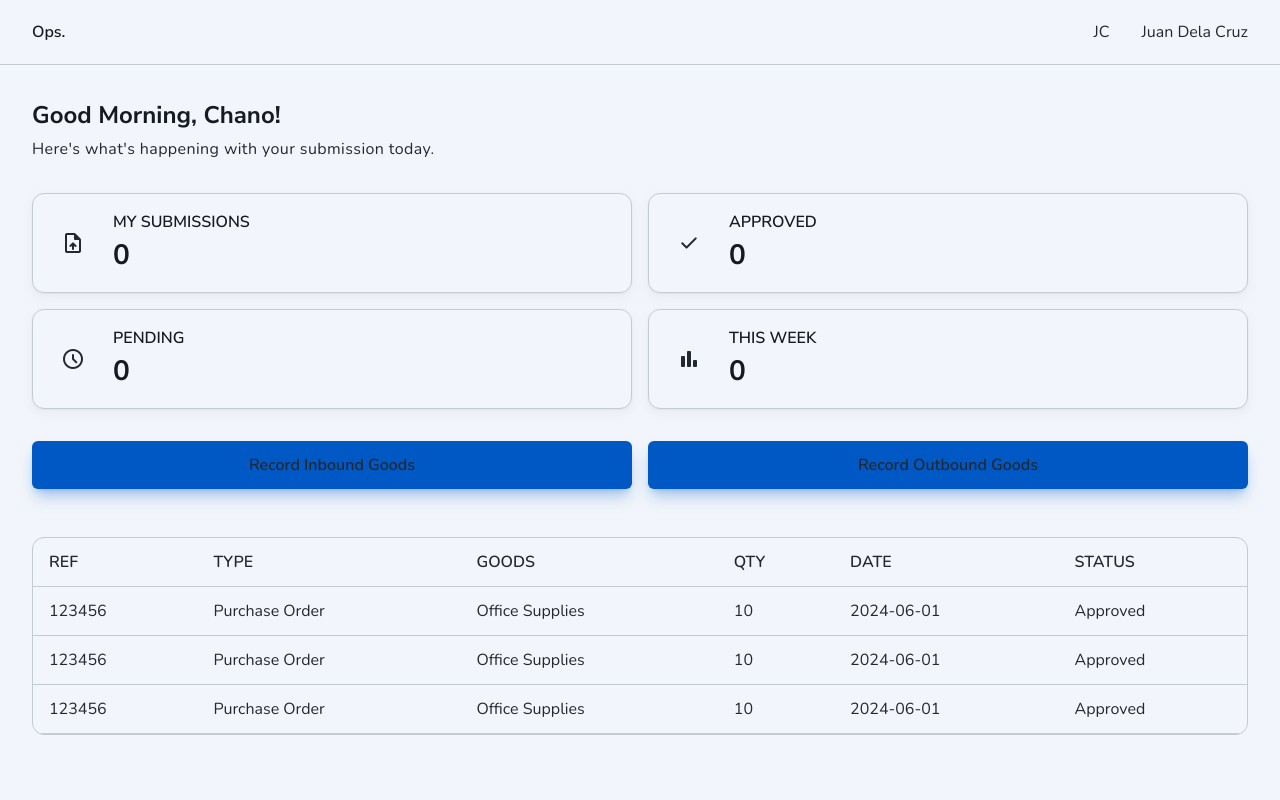
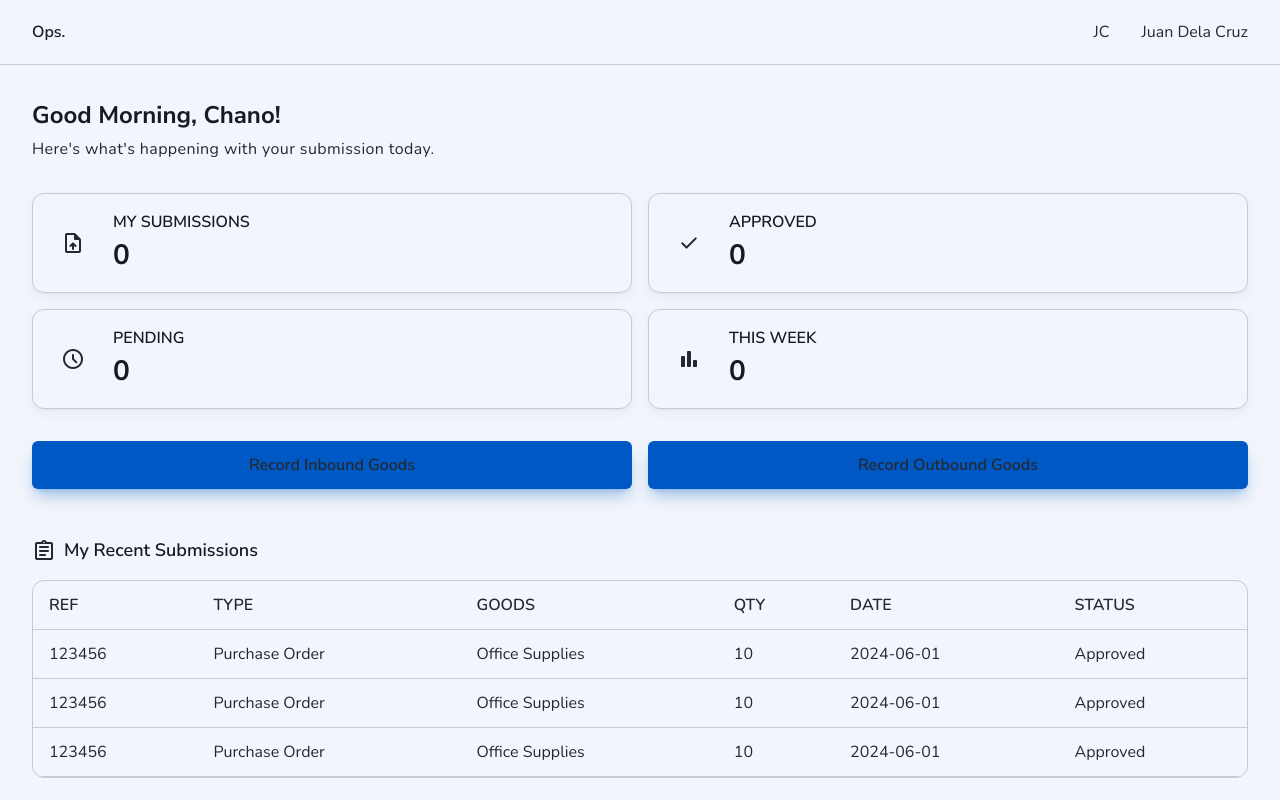
Before and after one commit to cynessa-dev/ops, a Next.js app: page /dashboard/contractor/employee in a window 1280 px wide. Built offline with nearby package versions, Linux system fonts and the light colour scheme.

Commit message:
✨ feat: Implement new Table to employee page

```diff
--- a/app/dashboard/contractor/employee/page.tsx
+++ b/app/dashboard/contractor/employee/page.tsx
@@ -17,6 +17,8 @@ export default function Manager() {
             />
             <RecordInAndOut />
             <Table
+                title="My Recent Submissions"
+                icon="assignment"
                 headers={["REF", "TYPE", "GOODS", "QTY", "DATE", "STATUS"]}
                 rows={[
                     ["123456", "Purchase Order", "Office Supplies", "10", "2024-06-01", "Approved"],
```
